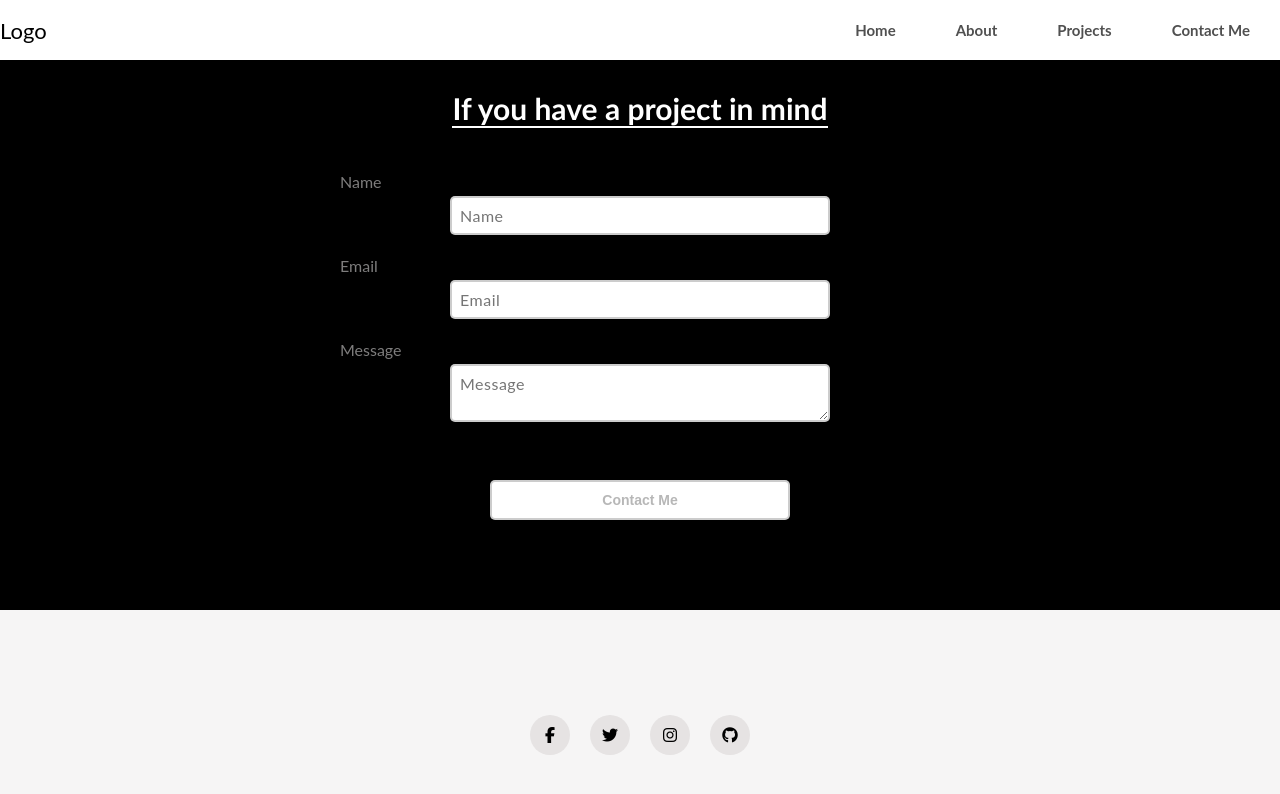
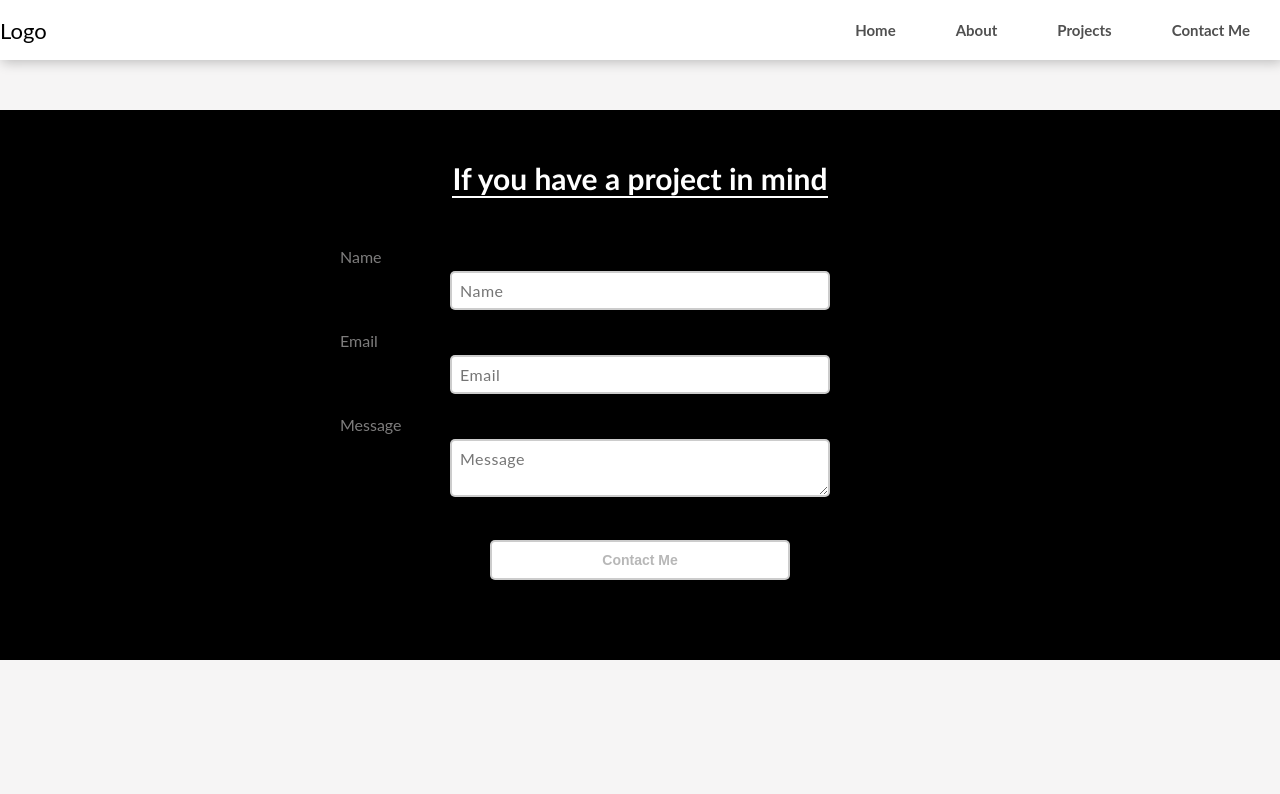
Before and after one commit to IsabellaGuo/IsabellaPortfolio, a React (Create React App) app: page /contact in a window 1280 px wide. Shown: the top 794 px of the page. Built offline with nearby package versions, Linux system fonts and the light colour scheme.

Commit message:
Fixed contact form style

```diff
--- a/src/components/Contact.css
+++ b/src/components/Contact.css
@@ -14,6 +14,7 @@ button {
   flex-direction: column;
   justify-content: center;
   align-items: center;
+  margin: 50px 0;
 }
 
 .contact__main > p {
@@ -34,9 +35,11 @@ button {
   font-weight: bold;
   border: 2px solid rgba(0, 0, 0, 0.2);
   border-radius: 5px;
-  margin: 45px auto;
+  margin: 30px auto;
 }
-
+.contact__phrase{
+    margin: 50px;
+}
 
 .form {
   display: flex;
@@ -45,7 +48,7 @@ button {
   width: 50%;
   height: 90%;
   margin: auto;
-  margin-top: -40px;
+  margin-top: -60px;
   text-align: center;
 }
 
--- a/src/components/Contact.js
+++ b/src/components/Contact.js
@@ -99,7 +99,7 @@ function Contact() {
   }, [formState]);
   return (
     <div className="contact__main">
-      <p>If you have a project in mind</p>
+      <p className="contact__phrase">If you have a project in mind</p>
       <form className="form" onSubmit={onFormSubmit}>
         {serverError && <p className="error">{serverError}</p>}
         <label className="label__text" htmlFor="name">
```
